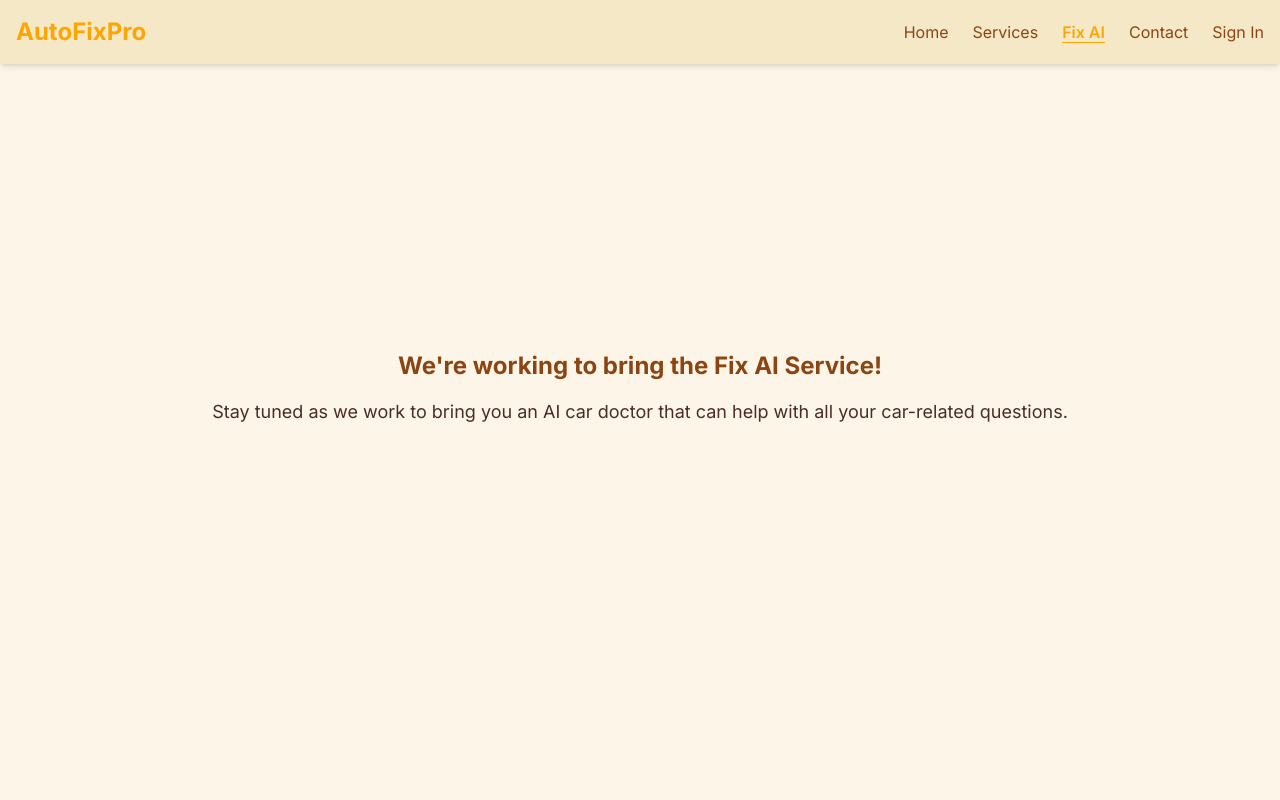
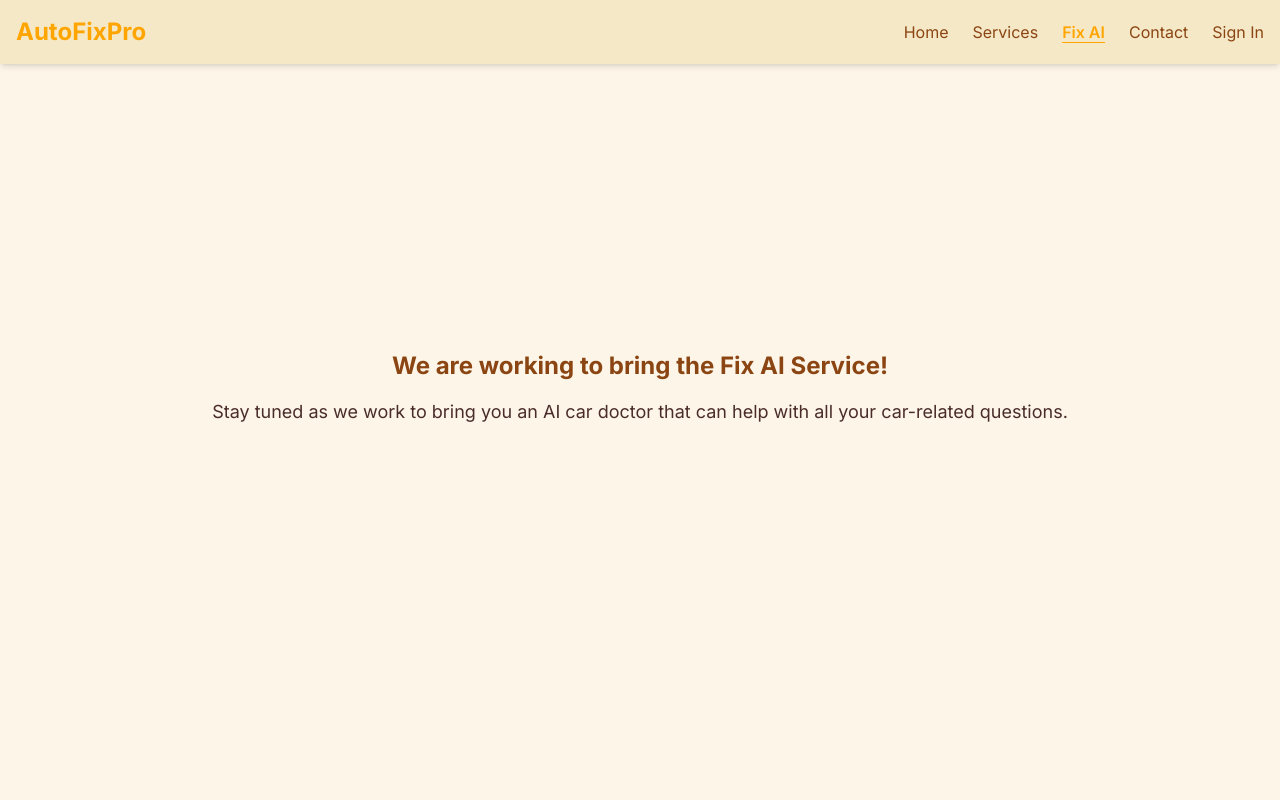
Before and after one commit to CGAJAY/AutoMate, a Next.js app in the folder frontend/: page /fix in a window 1280 px wide. Shown: the top 800 px of the page. Built offline with nearby package versions, Linux system fonts and the light colour scheme.

Commit message:
Fix AI dummy page

```diff
--- a/frontend/app/components/FixAIPage.tsx
+++ b/frontend/app/components/FixAIPage.tsx
@@ -11,7 +11,7 @@ const FixAIPage = () => {
         animate={{ opacity: 1, y: 0 }}
         transition={{ duration: 0.5 }}
       >
-        We're working to bring the Fix AI Service!
+        We are working to bring the Fix AI Service!
       </motion.h1>
 
       {/* Paragraph Animation */}
```
